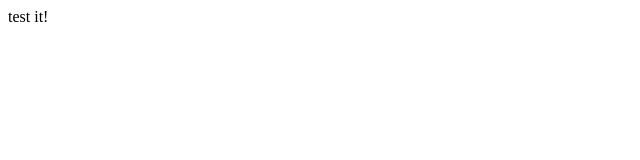
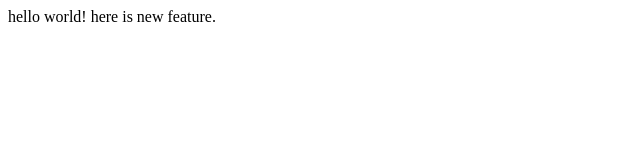
Before and after one commit to AVI2175/lecture1, a plain HTML site: page index.html in a window 1280 px wide. Shown: the whole page, without its empty margins (0-640 px from the left). Drawn offline with Linux system fonts and the light colour scheme.

Commit message:
Added new feature

```diff
--- a/index.html
+++ b/index.html
@@ -4,6 +4,7 @@
 		<title>index</title>
 	</head>
 	<body>
-		test it!
+		hello world!
+		here is new feature.
 	</body>
 </html>
```
